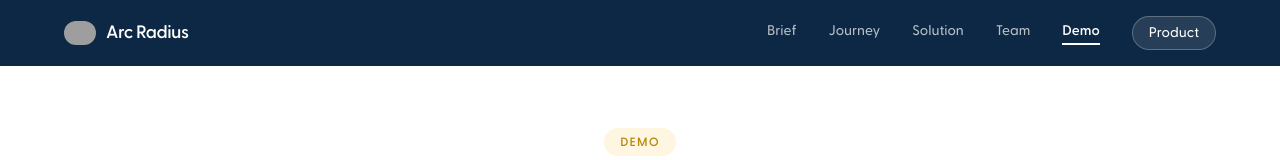
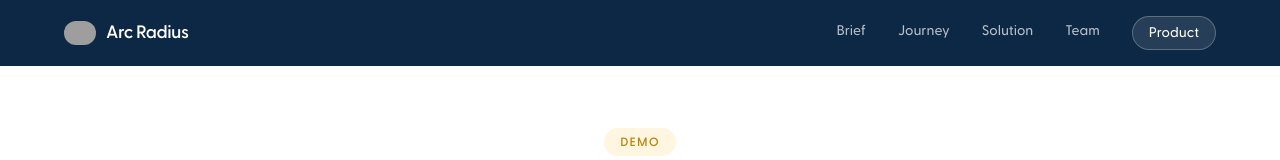
Before and after one commit to ambroquach29/spring26-mids-capstone, a React (Vite) app: page /spring26-mids-capstone/demo in a window 1280 px wide. Shown: the top 160 px of the page. Built offline with nearby package versions, Linux system fonts and the light colour scheme; grey boxes are pictures that could not be loaded.

Commit message:
minor change

```diff
--- a/src/components/layout/Navbar.tsx
+++ b/src/components/layout/Navbar.tsx
@@ -8,7 +8,6 @@ const NAV_LINKS = [
   { to: '/journey', label: 'Journey' },
   { to: '/solution', label: 'Solution' },
   { to: '/team', label: 'Team' },
-  { to: '/demo', label: 'Demo' },
 ];
 
 export default function Navbar() {
```
